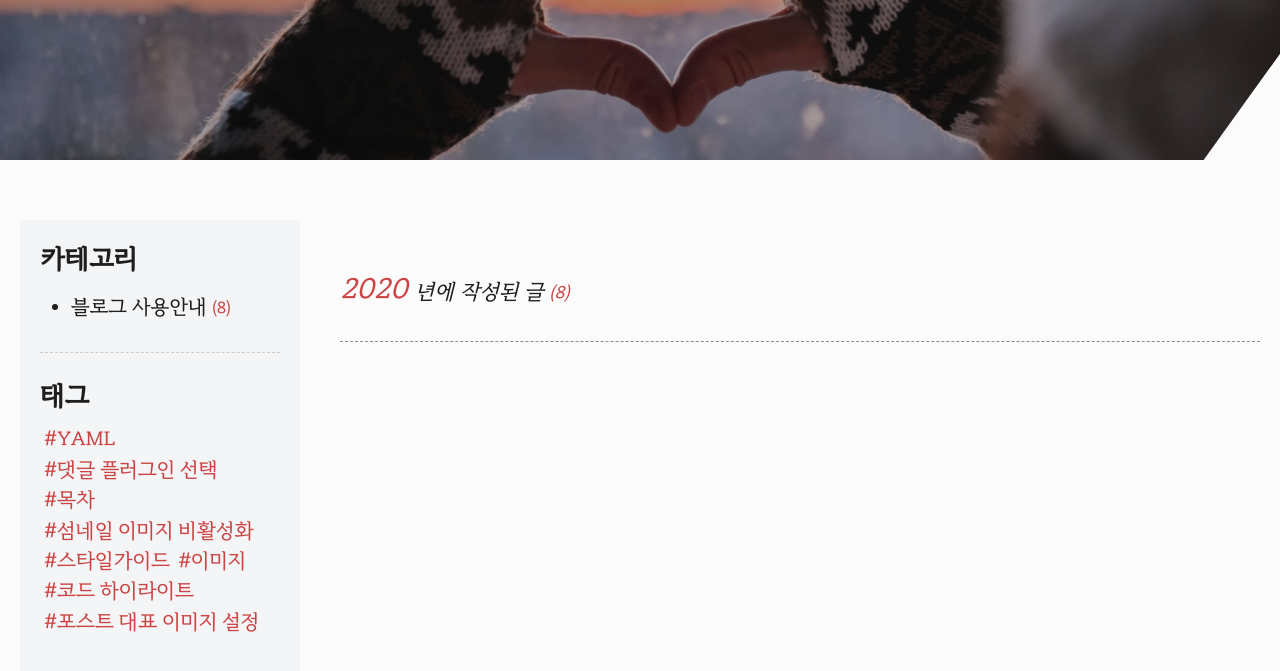
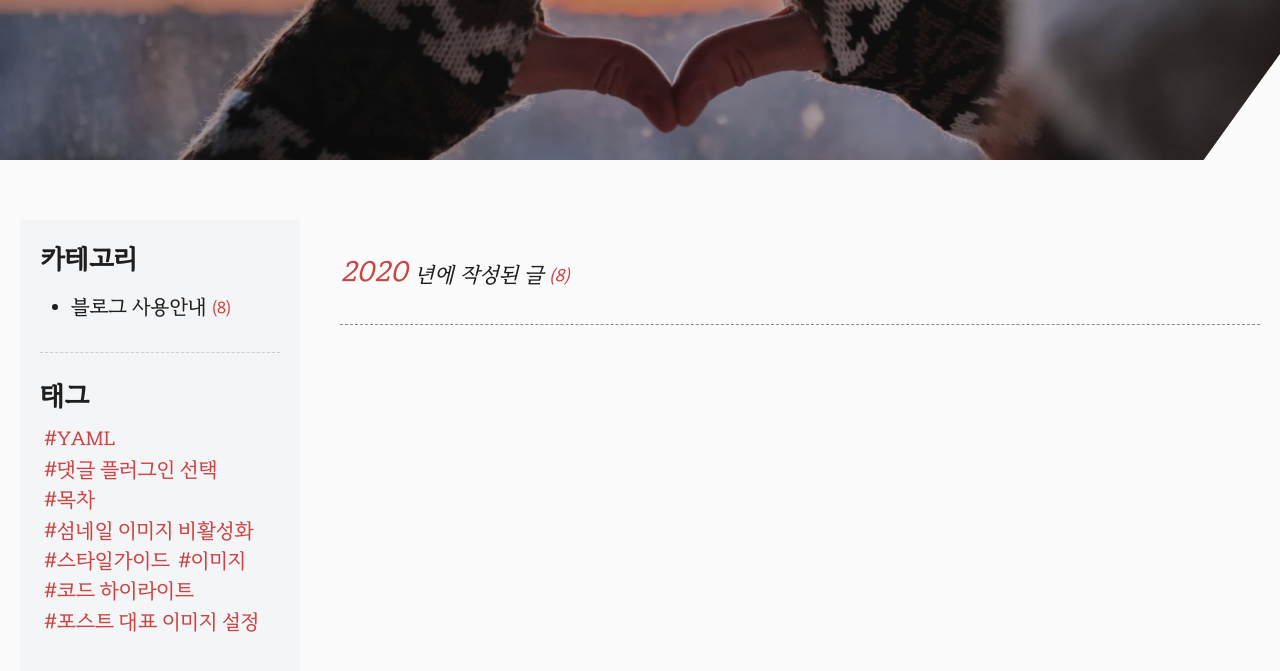
Before and after one commit to selosele/jekyll-theme-tidyred, a Jekyll site: the page built from posts-by-year.html, in a window 1280 px wide and 900 px high, scrolled down 373 px. Shown: the top 671 px of the window. Built offline with Jekyll 4.4.1, drawn with Linux system fonts in a browser that asks for light colours.

Commit message:
타 레이아웃에 태그/카테고리 목록 include로 인한 CSS 수정

```diff
--- a/_sass/tidy-red/_archive.scss
+++ b/_sass/tidy-red/_archive.scss
@@ -6,7 +6,6 @@
    @media (min-width: $min-large-width) {
       float: right;
       width: calc(100% - #{$category-list-width + 2});
-      margin-top: .85rem;
    }
 
    &__subtitle {
@@ -172,6 +171,10 @@
       padding-left: 0;
       list-style: none;
 
+      @media (min-width: $min-large-width) {
+         margin-top: .85rem;
+      }
+
       > li {
          margin-top: 0;
          margin-bottom: 0;
```
